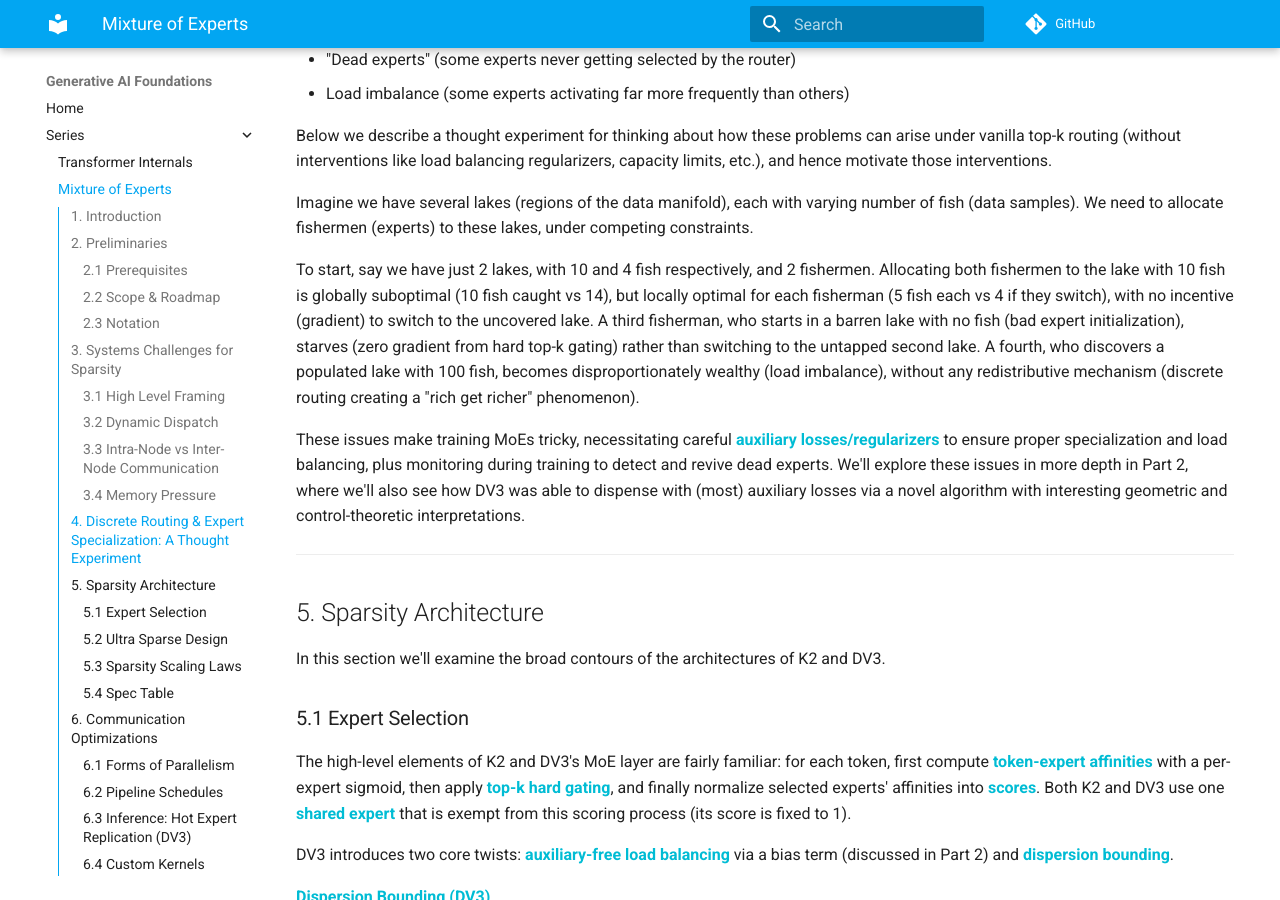
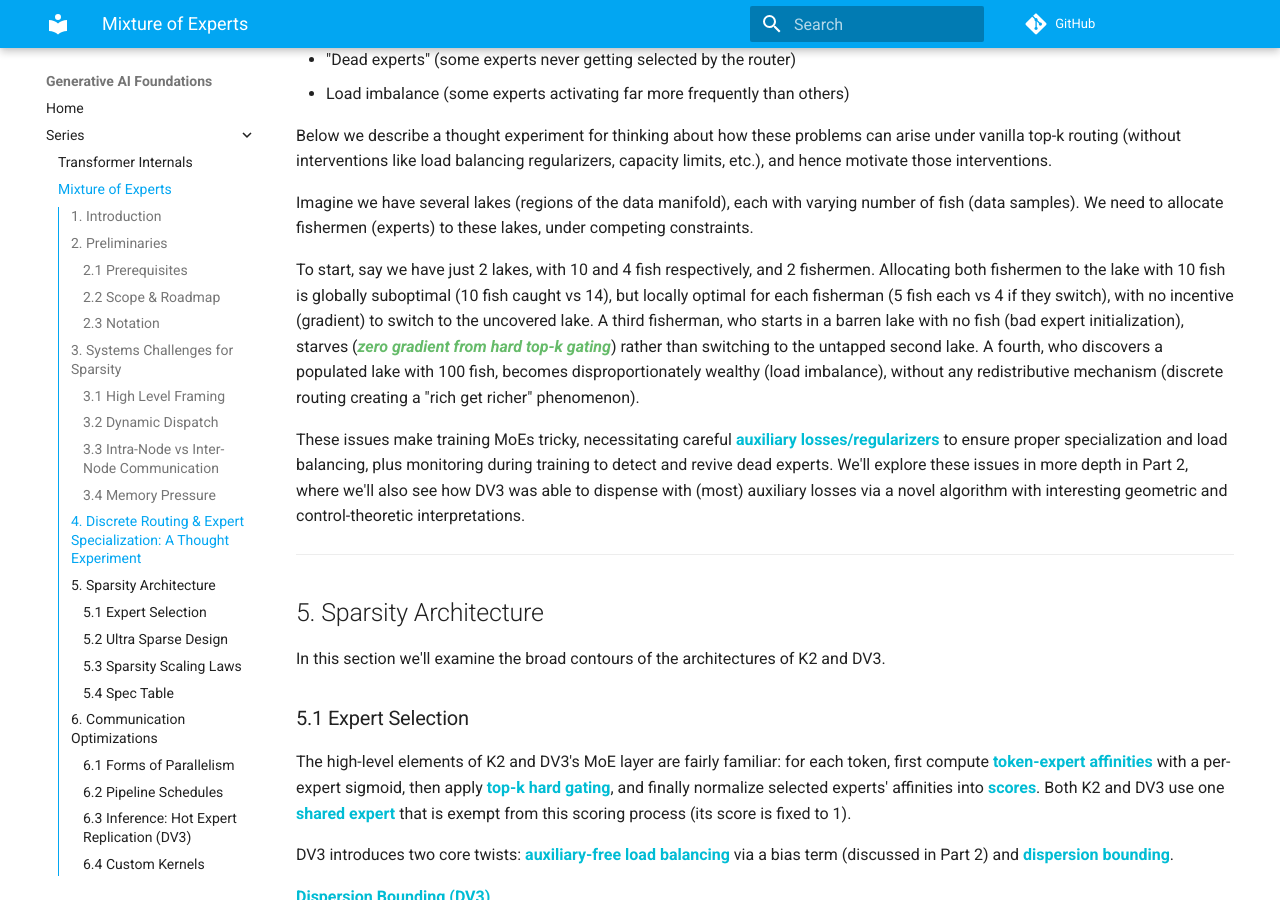
Before and after one commit to PranavSriram18/genai_foundations, an MkDocs documentation site: the page built from docs/series/moe.md, in a window 1280 px wide and 900 px high, scrolled down 3011 px. Built offline with MkDocs 1.6.1 and Material for MkDocs 9.7.7, drawn with Linux system fonts in a browser that asks for light colours; comment, search, counter and statistics services are not loaded.

Commit message:
polish pt 4

```diff
--- a/docs/series/moe.md
+++ b/docs/series/moe.md
@@ -147,7 +147,7 @@ To start, say we have just 2 lakes, with 10 and 4 fish respectively, and 2 fishe
 both fishermen to the lake with 10 fish is globally suboptimal (10 fish caught vs 14), but locally
 optimal for each fisherman (5 fish each vs 4 if they switch), with no incentive (gradient) to
 switch to the uncovered lake. A third fisherman, who starts in a barren lake with no fish (bad
-expert initialization), starves (zero gradient from hard top-k gating) rather than switching to the untapped second lake. A fourth,
+expert initialization), starves (<span class="idea">zero gradient from hard top-k gating</span>) rather than switching to the untapped second lake. A fourth,
 who discovers a populated lake with 100 fish, becomes disproportionately wealthy (load imbalance),
 without any redistributive mechanism (discrete routing creating a "rich get richer"
 phenomenon).
```
